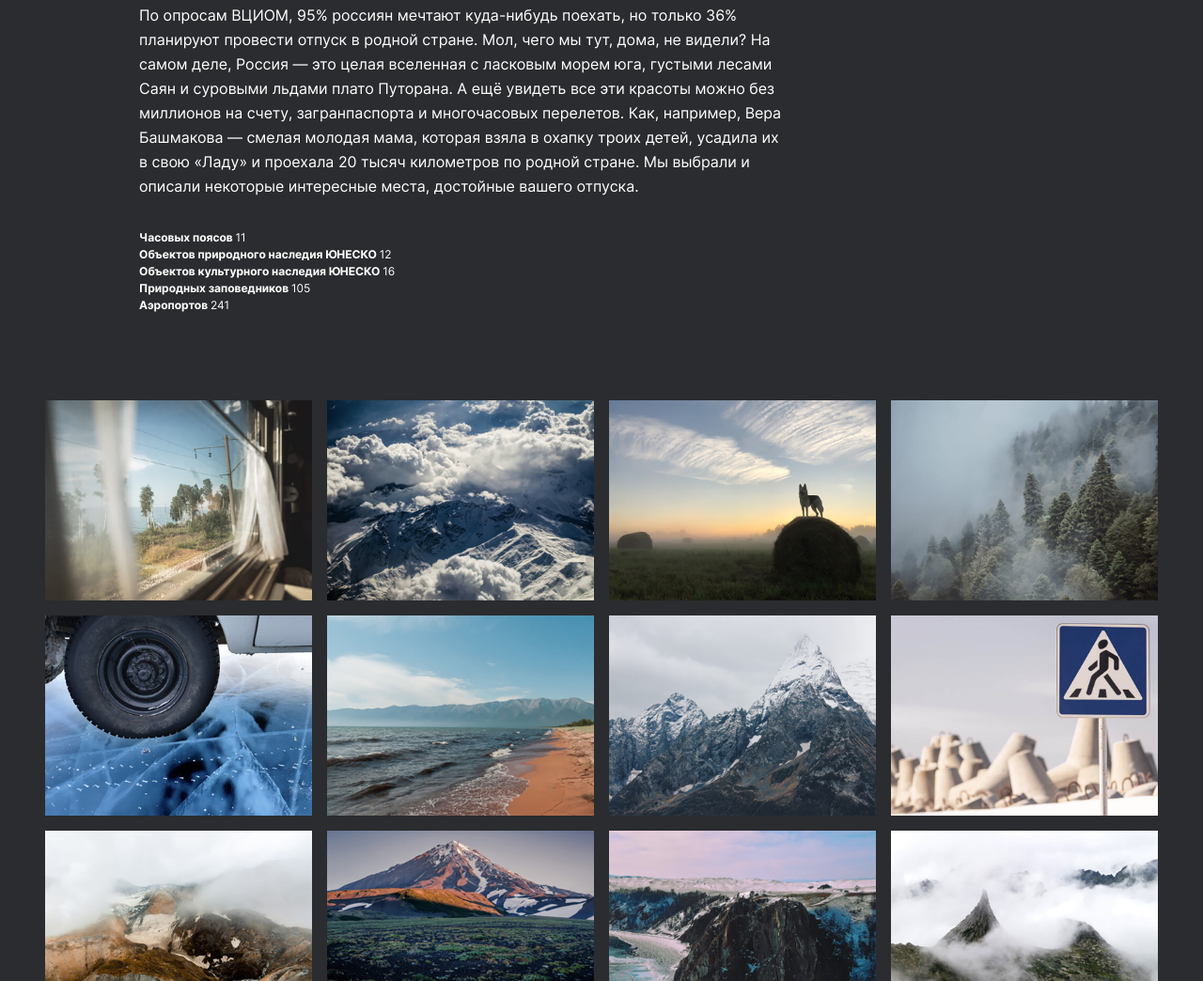
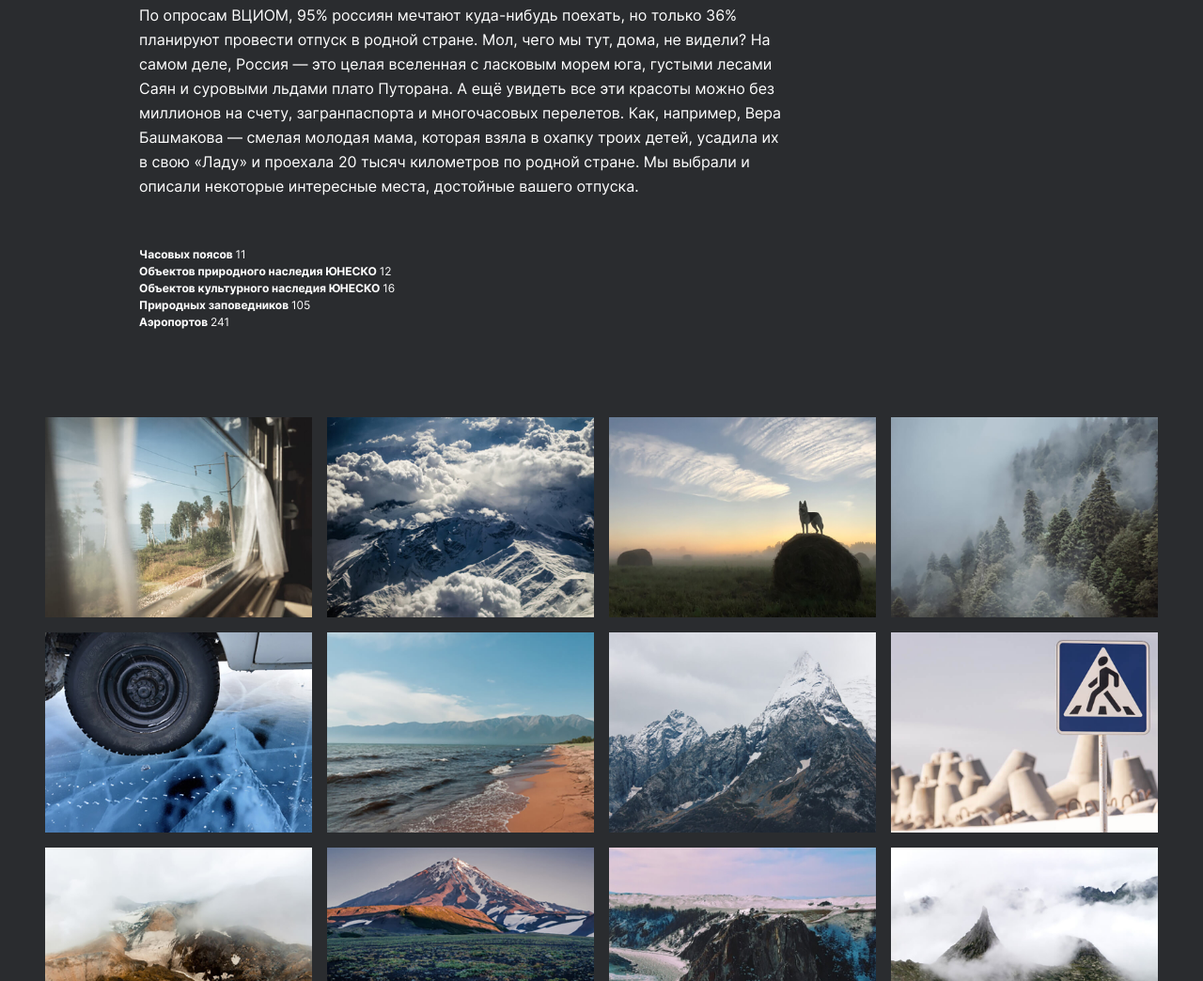
Before and after one commit to MariaStarikova/russian-travel, a plain HTML site: page index.html in a window 1280 px wide. Shown: the part 1331-2375 px from the top of the page at 94% size. Drawn offline with Linux system fonts and the light colour scheme.

Commit message:
project_3

```diff
--- a/blocks/intro/__list/intro__list.css
+++ b/blocks/intro/__list/intro__list.css
@@ -5,6 +5,7 @@
   font-size: 12px;
   line-height: 1.5;
   margin: 33px auto 0 0;
+  white-space: pre-line;
 }
 
 @media screen and (min-width: 320px) and (max-width: 767px) {
--- a/index.html
+++ b/index.html
@@ -42,11 +42,15 @@
             вашего отпуска.
           </p>
           <p class="intro__list">
-            Часовых поясов <span class="font-weight_normal">11</span> <br />Объектов природного
-            наследия ЮНЕСКО <span class="font-weight_normal">12</span> <br />Объектов культурного
-            наследия ЮНЕСКО <span class="font-weight_normal">16</span> <br />Природных заповедников
-            <span class="font-weight_normal">105</span> <br />Аэропортов
-            <span class="font-weight_normal">241</span>
+            <span> Часовых поясов <span class="font-weight_normal">11</span></span>
+            <span
+              >Объектов природного наследия ЮНЕСКО <span class="font-weight_normal">12</span></span
+            >
+            <span
+              >Объектов культурного наследия ЮНЕСКО <span class="font-weight_normal">16</span></span
+            >
+            <span>Природных заповедников <span class="font-weight_normal">105</span></span>
+            <span>Аэропортов <span class="font-weight_normal">241</span></span>
           </p>
         </section>
         <section
@@ -73,7 +77,7 @@
           class="places page__section_xl_narrow page__section_lg_narrow page__section_md_narrow page__section_sm_wide"
         >
           <div class="place">
-            <h2 class="place__title">Куршская <br />коса</h2>
+            <h2 class="place__title">Куршская коса</h2>
             <img class="place__image" src="./images/place-kosa.jpg" alt="Куршская коса" />
             <div class="place__website">
               <p class="place__url-heading">URL</p>
```
Also changed, not shown: vendor/normalize.css.
